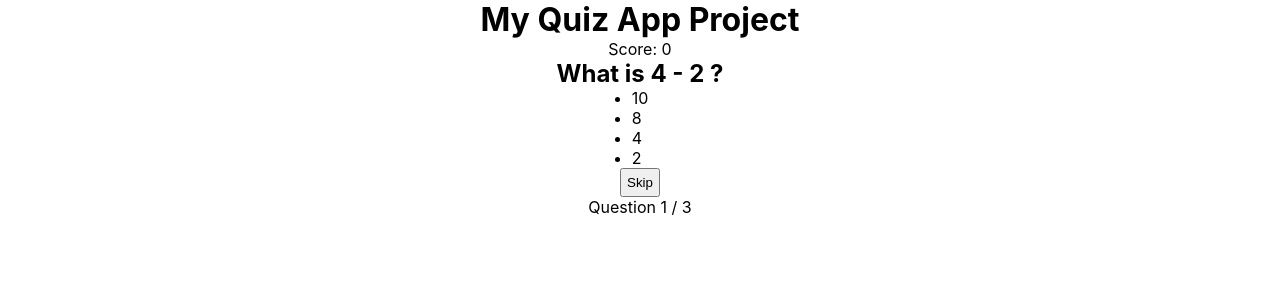
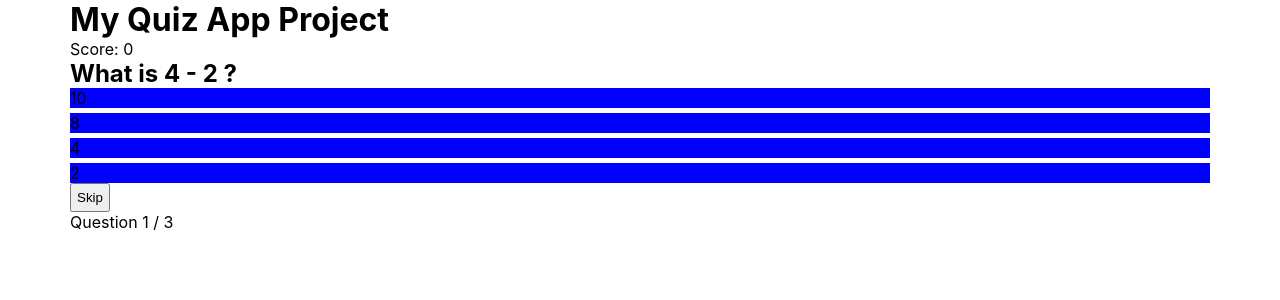
Before and after one commit to Konrad-Jalowy/reactquizapp, a React (Create React App) app: page / in a window 1280 px wide. Both pictures are taken after a click on the button "Start". Shown: the top 300 px of the page. Built offline with nearby package versions, Linux system fonts and the light colour scheme.

Commit message:
some css

```diff
--- a/src/App.css
+++ b/src/App.css
@@ -9,9 +9,9 @@
 }
 .container {
   margin-inline: auto;
-  display: flex;
+  /* display: flex;
   flex-direction: column;
-  align-items: center;
+  align-items: center; */
 }
 
 @media (min-width: 576px) {
--- /dev/null
+++ b/src/components/quiz/AnswersList.css
@@ -0,0 +1,25 @@
+.answersList {
+    list-style: none;
+    display: flex;
+    flex-direction: column;
+    gap: 5px;
+
+
+}
+
+.answersList li {
+    background-color: blue;
+
+}
+
+.answersList li.selectedAnswer {
+    background-color: goldenrod;
+  }
+
+.answersList li.correctAnswer {
+    background-color: green;
+  }
+
+.answersList li.wrongAnswer {
+    background-color: tomato;
+  }
--- a/src/components/quiz/AnswersList.js
+++ b/src/components/quiz/AnswersList.js
@@ -1,5 +1,6 @@
 import { useRef, useState, useEffect } from "react";
 import LIST from "../../utils/list2";
+import './AnswersList.css';
 function AnswersList({idx, shuffle, setNextQuestion, skipQuestion, setTimerBlocked, showCorrect}){
 
     const answers = useRef(null);
@@ -76,7 +77,7 @@ function AnswersList({idx, shuffle, setNextQuestion, skipQuestion, setTimerBlock
 
     return (
         <>
-            <ul>
+            <ul className="answersList">
             {answers.current.map((item) => {
                 const [key,value] = item;
                return (
```
